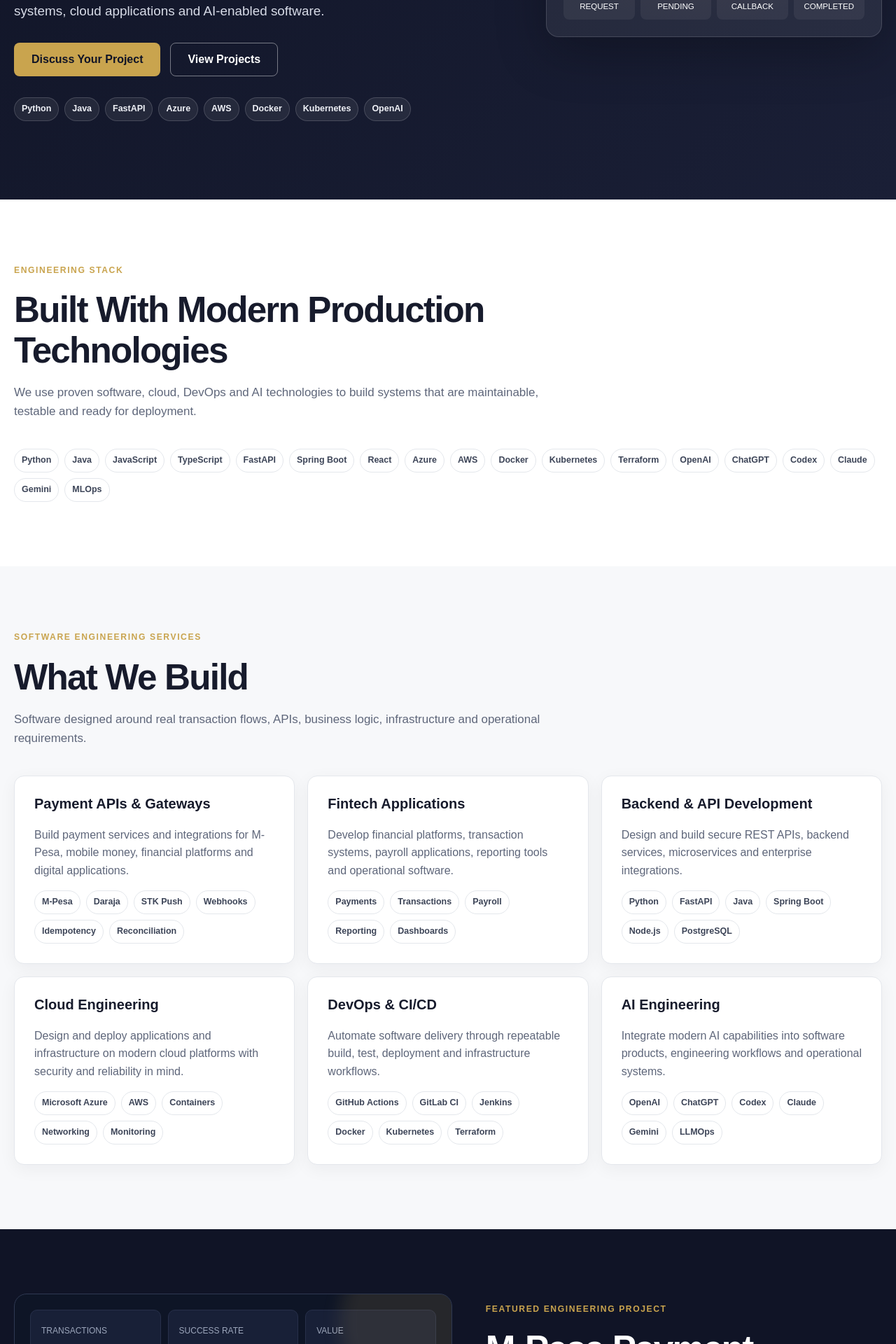
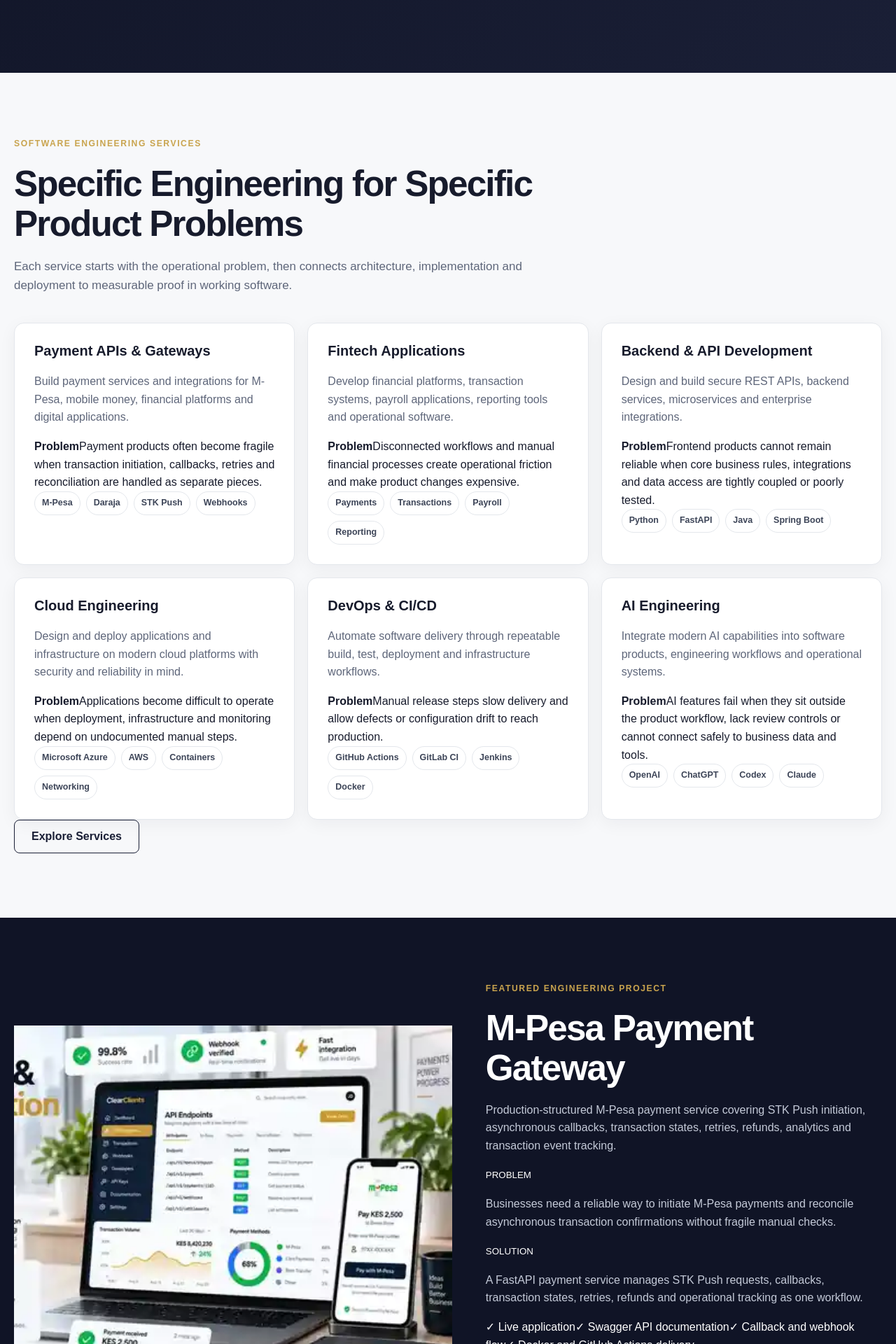
Before and after one commit to kimtour/clearclients-website, a Next.js app: page / in a window 1280 px wide. Shown: the part 620-2540 px from the top of the page at 70% size. Built offline with nearby package versions, Linux system fonts and the light colour scheme.

Commit message:
Redesign home around fintech visuals and proof

```diff
--- a/components/sections/home-sections.tsx
+++ b/components/sections/home-sections.tsx
@@ -17,30 +17,27 @@
 
 export function HomeSections() {
   const featured = projects[0];
+  const featuredProjects = projects.filter(p => p.featured);
   return <>
-    <section className="hero"><div className="container hero-grid">
-      <div><div className="eyebrow">FINTECH SOFTWARE ENGINEERING</div><h1>Fintech Software.<br/>Payment Infrastructure.<br/>Cloud Engineering.</h1><p>ClearClients designs and builds secure payment APIs, fintech platforms, backend systems, cloud applications and AI-enabled software.</p><div className="hero-actions"><Link className="button button-gold" href="/contact">Discuss Your Project</Link><Link className="button button-outline-light" href="/projects">View Projects</Link></div><div className="tags">{["Python","Java","FastAPI","Azure","AWS","Docker","Kubernetes","OpenAI"].map(x=><TechnologyTag key={x}>{x}</TechnologyTag>)}</div></div>
-      <div className="payment-console"><div className="console-top"><strong>PAYMENT API</strong><span className="console-status">● API HEALTHY</span></div><div className="console-field">POST /api/payments/stk-push</div><div className="console-field">phone: 0712 345 678</div><div className="console-field">amount: KES 1,500</div><div className="console-field">reference: INV-2048</div><div className="console-flow"><div>REQUEST</div><div>PENDING</div><div>CALLBACK</div><div>COMPLETED</div></div></div>
+    <section className="hero hero-fintech"><div className="container hero-grid">
+      <div><div className="eyebrow">FINTECH SOFTWARE ENGINEERING</div><h1>Build What Moves Money.</h1><p>ClearClients builds secure payment APIs, fintech applications, backend systems and cloud delivery workflows around real transaction flows.</p><div className="hero-actions"><Link className="button button-gold" href="/contact">Discuss Your Project</Link><Link className="button button-outline" href="/projects">See Project Proof</Link></div><div className="proof-chips"><span>✓ Live applications</span><span>✓ Public source code</span><span>✓ API documentation</span><span>✓ Automated delivery</span></div></div>
+      <div className="visual-frame hero-visual"><img src="/visuals/home.svg" alt="ClearClients fintech engineering dashboard with payment API and M-Pesa flow" /></div>
     </div></section>
 
-    <section className="section"><div className="container"><SectionHeading eyebrow="ENGINEERING STACK" title="Built With Modern Production Technologies" body="We use proven software, cloud, DevOps and AI technologies to build systems that are maintainable, testable and ready for deployment."/><div className="tags">{["Python","Java","JavaScript","TypeScript","FastAPI","Spring Boot","React","Azure","AWS","Docker","Kubernetes","Terraform","OpenAI","ChatGPT","Codex","Claude","Gemini","MLOps"].map(x=><TechnologyTag key={x}>{x}</TechnologyTag>)}</div></div></section>
+    <section className="section section-soft"><div className="container"><SectionHeading eyebrow="SOFTWARE ENGINEERING SERVICES" title="Specific Engineering for Specific Product Problems" body="Each service starts with the operational problem, then connects architecture, implementation and deployment to measurable proof in working software."/><div className="service-grid">{services.map(s=><article className="card service-card" key={s.title}><h3>{s.title}</h3><p>{s.description}</p><div className="mini-proof"><strong>Problem</strong><span>{s.problem}</span></div><div className="tags">{s.capabilities.slice(0,4).map(x=><TechnologyTag key={x}>{x}</TechnologyTag>)}</div></article>)}</div><div className="section-action"><Link className="button button-outline" href="/services">Explore Services</Link></div></div></section>
 
-    <section className="section section-soft"><div className="container"><SectionHeading eyebrow="SOFTWARE ENGINEERING SERVICES" title="What We Build" body="Software designed around real transaction flows, APIs, business logic, infrastructure and operational requirements."/><div className="service-grid">{services.map(s=><article className="card" key={s.title}><h3>{s.title}</h3><p>{s.description}</p><div className="tags">{s.capabilities.map(x=><TechnologyTag key={x}>{x}</TechnologyTag>)}</div></article>)}</div></div></section>
+    <section className="section dark-section"><div className="container feature-grid"><div className="visual-frame dark-visual"><img src={featured.visual} alt={`${featured.title} payment engineering visual`} /></div><div className="project-copy"><div className="eyebrow">FEATURED ENGINEERING PROJECT</div><h2>{featured.title}</h2><p>{featured.description}</p><div className="case-block dark-case"><small>PROBLEM</small><p>{featured.problem}</p></div><div className="case-block dark-case"><small>SOLUTION</small><p>{featured.solution}</p></div><div className="proof-chips dark-chips">{featured.proof?.map(x=><span key={x}>✓ {x}</span>)}</div><div className="links"><a className="button button-gold" href={featured.liveUrl}>Live Application</a><a className="button button-outline-light" href={featured.apiDocsUrl}>API Documentation</a></div></div></div></section>
 
-    <section className="section dark-section"><div className="container feature-grid"><div className="project-shot"><div className="dashboard-row"><div className="dashboard-stat"><span>TRANSACTIONS</span><b>128</b></div><div className="dashboard-stat"><span>SUCCESS RATE</span><b>96.8%</b></div><div className="dashboard-stat"><span>VALUE</span><b>KES 284K</b></div></div><div className="dashboard-table"><div className="fake-line gold"></div>{[1,2,3,4,5,6].map(i=><div className="fake-line" key={i} style={{width: `${90-i*6}%`}}></div>)}</div></div><div className="project-copy"><div className="eyebrow">FEATURED ENGINEERING PROJECT</div><h2>{featured.title}</h2><p>A production-structured payment service demonstrating the complete M-Pesa transaction lifecycle through APIs, callbacks, transaction states and operational controls.</p><div className="tags">{featured.technologies.map(x=><TechnologyTag key={x}>{x}</TechnologyTag>)}</div><a className="url" href={featured.githubUrl}>{featured.githubUrl}</a><div className="links"><a className="button button-gold" href={featured.liveUrl}>Live Application</a><a className="button button-outline-light" href={featured.apiDocsUrl}>API Documentation</a></div></div></div></section>
+    <section className="section"><div className="container"><SectionHeading eyebrow="PROJECT PROOF" title="Working Applications Across Payments, Banking and Payroll" body="The strongest proof is a system you can open, inspect and trace from user flow through API and deployment."/><div className="project-grid proof-project-grid">{featuredProjects.map(p=><article className="card project-card" key={p.title}><div className="project-thumb"><img src={p.visual} alt={`${p.title} project preview`} /></div><div className="category">{p.category}</div><h3>{p.title}</h3><p>{p.description}</p><div className="proof-chips compact">{p.proof?.slice(0,3).map(x=><span key={x}>✓ {x}</span>)}</div><div className="project-actions">{p.liveUrl?<a className="text-link" href={p.liveUrl}>Live Application ↗</a>:null}<Link className="text-link" href="/projects">Case Study →</Link></div></article>)}</div></div></section>
 
-    <section className="section"><div className="container"><SectionHeading eyebrow="PAYMENT ENGINEERING" title="Software Built Around Real Transaction Flows" body="Payment systems require reliable validation, state management, callbacks, retries, reconciliation and operational visibility. ClearClients designs these controls into the software architecture from the beginning."/><div className="flow-grid">{["CUSTOMER","APPLICATION","PAYMENT API","M-PESA","CALLBACK","TRANSACTION STATE","RECONCILIATION"].map((x,i)=><span key={x} style={{display:"contents"}}><div className="flow-node">{x}</div>{i<6?<div className="flow-arrow">→</div>:null}</span>)}</div></div></section>
+    <section className="section section-soft"><div className="container"><SectionHeading eyebrow="PAYMENT ENGINEERING" title="Software Built Around the Full Transaction Flow" body="Payment reliability depends on validation, states, callbacks, retries, reconciliation and operational visibility working together."/><div className="flow-grid">{["CUSTOMER","APPLICATION","PAYMENT API","M-PESA","CALLBACK","TRANSACTION STATE","RECONCILIATION"].map((x,i)=><span key={x} style={{display:"contents"}}><div className="flow-node">{x}</div>{i<6?<div className="flow-arrow">→</div>:null}</span>)}</div></div></section>
 
-    <section className="section section-soft"><div className="container"><SectionHeading eyebrow="PROJECTS" title="Working Software. Public Source Code." body="Our projects demonstrate how we approach architecture, APIs, business logic, automated testing, CI/CD and cloud deployment."/><div className="project-grid">{projects.map(p=><article className="card project-card" key={p.title}><div className="category">{p.category}</div><h3>{p.title}</h3><p>{p.description}</p><div className="tags">{p.technologies.map(x=><TechnologyTag key={x}>{x}</TechnologyTag>)}</div><a className="url" href={p.githubUrl}>{p.githubUrl}</a><div className="project-actions">{p.liveUrl?<a className="text-link" href={p.liveUrl}>Live Application ↗</a>:null}{p.apiDocsUrl?<a className="text-link" href={p.apiDocsUrl}>API Docs ↗</a>:null}</div></article>)}</div></div></section>
+    <section className="section dark-section"><div className="container"><SectionHeading light eyebrow="SOFTWARE DELIVERY" title="How We Build" body="The SDLC keeps requirements, architecture, code, tests and production operation connected."/><div className="sdlc-grid">{sdlc.map(([n,t,d])=><div className="sdlc-card" key={n}><div className="sdlc-number">{n}</div><h3>{t}</h3><p>{d}</p></div>)}</div></div></section>
 
-    <section className="section"><div className="container"><SectionHeading eyebrow="ENGINEERING STACK" title="Technologies We Build With" body="Our engineering stack covers application development, cloud infrastructure, software delivery and artificial intelligence."/><div className="stack-grid">{technologyGroups.map(g=><div className="stack-group" key={g.title}><h3>{g.title}</h3><div className="tags">{g.items.map(x=><TechnologyTag key={x}>{x}</TechnologyTag>)}</div></div>)}</div></div></section>
+    <section className="section"><div className="container"><SectionHeading eyebrow="ENGINEERING STACK" title="Technologies We Build With" body="Application development, cloud infrastructure, software delivery and artificial intelligence sit in one engineering stack."/><div className="stack-grid">{technologyGroups.map(g=><div className="stack-group" key={g.title}><h3>{g.title}</h3><div className="tags">{g.items.map(x=><TechnologyTag key={x}>{x}</TechnologyTag>)}</div></div>)}</div></div></section>
 
-    <section className="section dark-section"><div className="container"><SectionHeading light eyebrow="SOFTWARE DELIVERY" title="How We Build" body="Clear engineering processes improve maintainability, reduce deployment risk and make software easier to test, deploy and operate."/><div className="sdlc-grid">{sdlc.map(([n,t,d])=><div className="sdlc-card" key={n}><div className="sdlc-number">{n}</div><h3>{t}</h3><p>{d}</p></div>)}</div></div></section>
+    <section className="section section-soft"><div className="container founder-grid"><div className="founder-panel"><small>ENGINEERING LEADERSHIP</small><h2>Samuel Mutua Kimani</h2><p>Co-Founder & Chief Software Engineer</p></div><div><h2>Software, Cloud and AI Engineering Leadership</h2><p>Experience spans system administration, cloud engineering, software development, DevOps and AI/ML operations, with current work centered on backend APIs, fintech software, deployment automation and AI integration.</p><p><strong>Master of Science in Artificial Intelligence</strong><br/>The Open University of Kenya, Sep 2026 - Dec 2027</p><div className="links"><a className="button button-outline" href={site.linkedin}>LinkedIn</a><a className="button button-outline" href={site.github}>GitHub</a></div></div></div></section>
 
-    <section className="section"><div className="container ai-grid"><div><SectionHeading eyebrow="AI ENGINEERING" title="AI Integrated Into Production Software" body="ClearClients applies AI where it improves software products, engineering workflows, automation and operational systems."/><div className="tags">{["OpenAI","ChatGPT","Codex","Claude","Gemini","LLM APIs","AI Agents","MLOps","LLMOps","Model Evaluation"].map(x=><TechnologyTag key={x}>{x}</TechnologyTag>)}</div></div><div className="ai-arch"><div className="ai-layer">APPLICATION</div><div className="ai-layer">AI SERVICE LAYER</div><div className="ai-models"><div className="ai-layer">OpenAI</div><div className="ai-layer">Claude</div><div className="ai-layer">Gemini</div></div><div className="ai-layer">TOOLS + DATA</div></div></div></section>
-
-    <section className="section section-soft"><div className="container founder-grid"><div className="founder-panel"><small>ENGINEERING LEADERSHIP</small><h2>Samuel Mutua Kimani</h2><p>Co-Founder & Chief Software Engineer</p></div><div><h2>Software, Cloud and AI Engineering Leadership</h2><p>Samuel is a Computer Science professional whose experience spans system administration, cloud engineering, cloud architecture, software development, DevOps and AI/ML operations. His work includes backend APIs, payment systems, cloud deployment, automation, containerization and LLM evaluation.</p><p><strong>Master of Science in Artificial Intelligence</strong><br/>The Open University of Kenya, Sep 2026 - Dec 2027</p><div className="career-flow">{["Systems","Cloud","Architecture","Software","DevOps","AI/ML Ops"].map(x=><span key={x}>{x}</span>)}</div><div className="links"><a className="button button-outline" href={site.linkedin}>LinkedIn</a><a className="button button-outline" href={site.github}>GitHub</a></div></div></div></section>
-
-    <section className="section dark-section final-cta"><div className="container"><h2>Need a Payment API, Fintech Platform or Cloud Application?</h2><p>Tell us what you need to build, integrate or modernize.</p><Link className="button button-gold" href="/contact">Discuss Your Project</Link></div></section>
+    <section className="section dark-section final-cta"><div className="container"><h2>Need a Payment API, Fintech Platform or Backend System?</h2><p>Share what needs to be built, integrated or modernized.</p><Link className="button button-gold" href="/contact">Discuss Your Project</Link></div></section>
   </>;
 }
```
